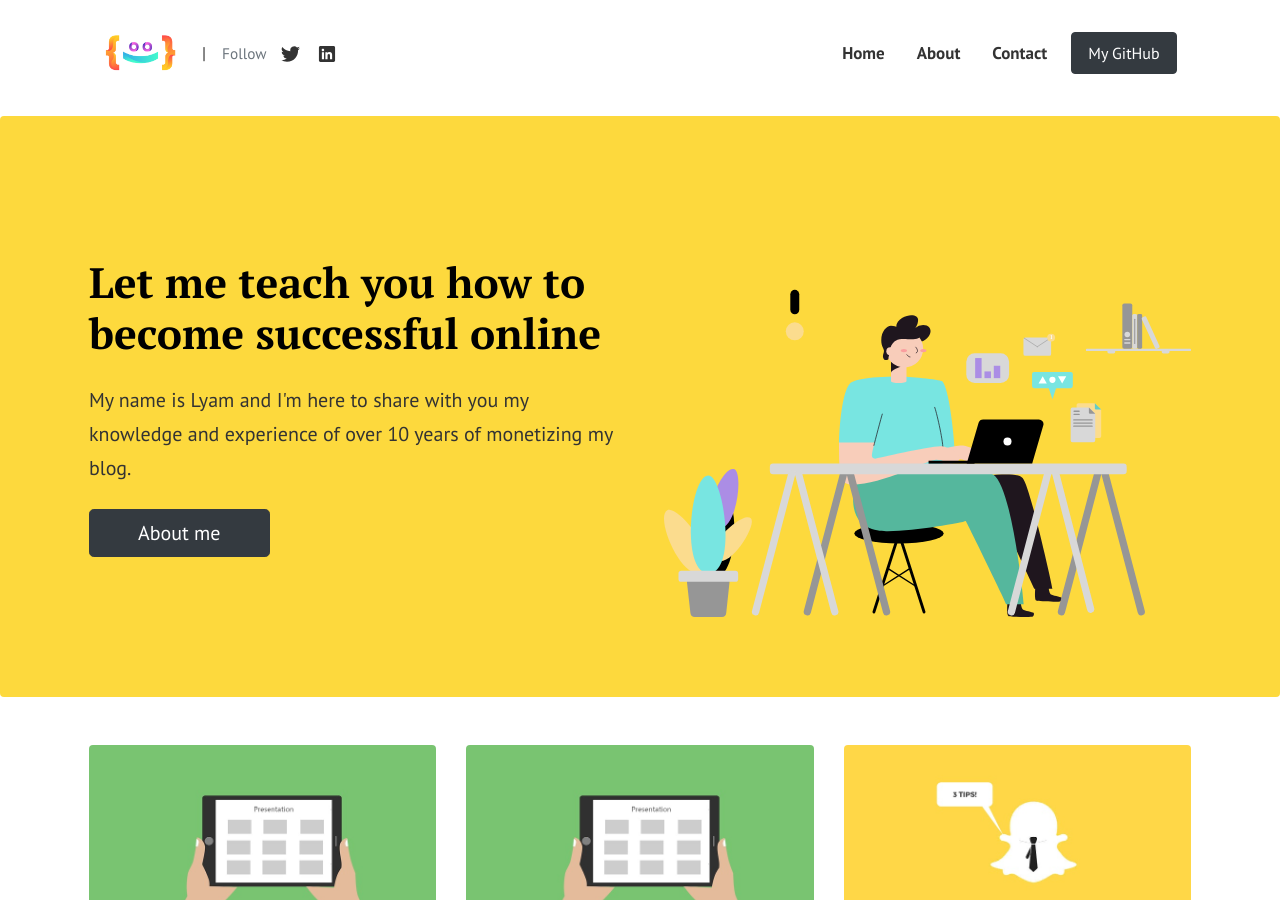
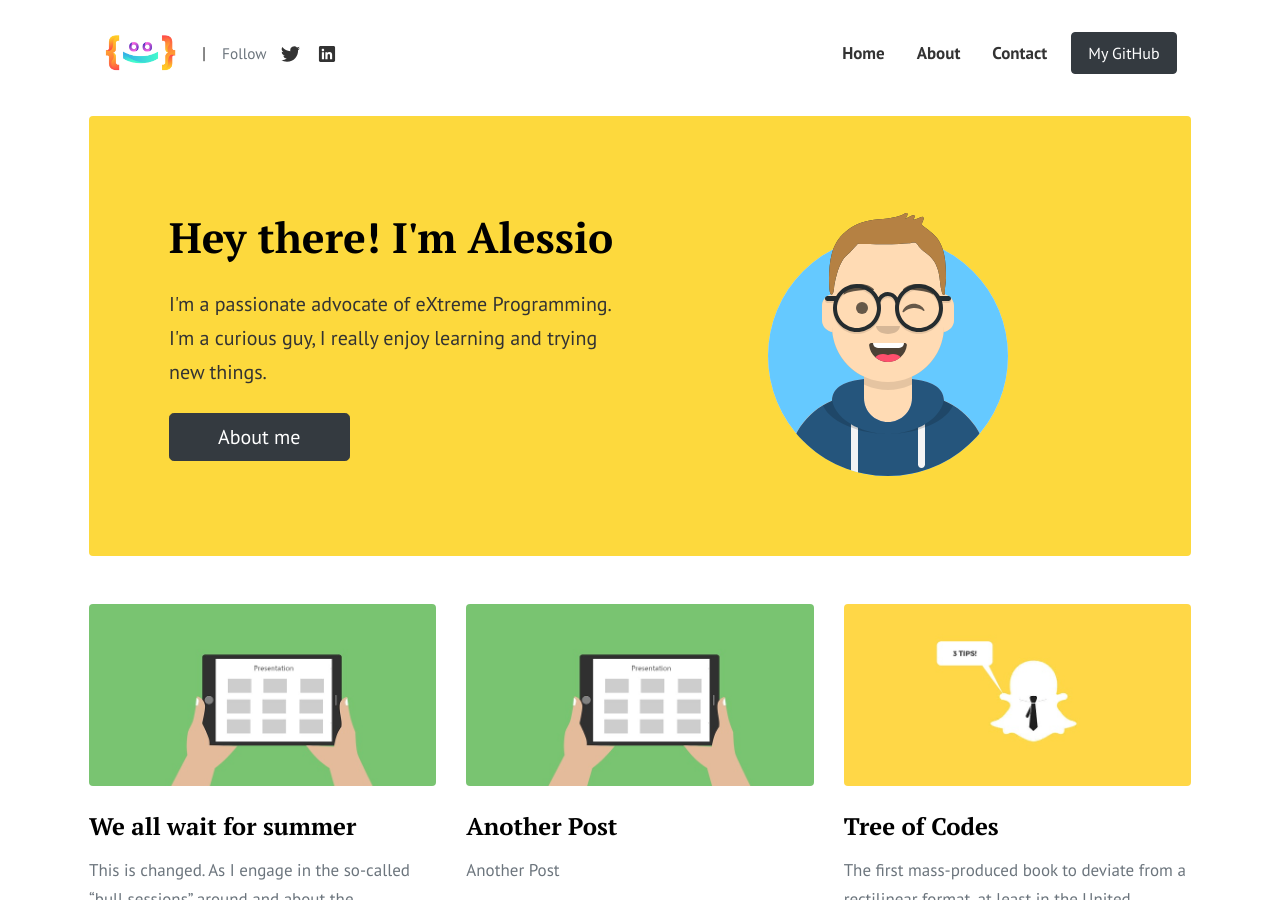
Before and after one commit to AlessioCoser/alessiocoser.github.io, a Jekyll site: the page built from index.html, in a window 1280 px wide and 900 px high. Built offline with Jekyll 4.4.1, drawn with Linux system fonts in a browser that asks for light colours; the list of posts is cut into pages by our own code; comment, search, counter and statistics services are not loaded.

Commit message:
introducing myself

```diff
--- a/_config.yml
+++ b/_config.yml
@@ -30,7 +30,7 @@ authors:
     email: unexistent@ema.il
     web: https://www.alessiocoser.com/
     twitter: https://twitter.com/AlessioCoser
-    description: "An eXtreme Programmer. I strive at continuously improving my knowledge, by studying practices, languages, methodologies and applying what I learn to my everyday work. I strongly believe in teamwork and in the fact that the team should be autonomous and responsible during the whole life-cycle of a product or a service, from its development to its release and to software maintenance."
+    description: "I'm a passionate advocate of eXtreme Programming. I'm a curious guy, I really enjoy learning and trying new things."
 
 # Social
 social:
--- a/_includes/banner.html
+++ b/_includes/banner.html
@@ -26,7 +26,7 @@
           {% endif %}
         </div>
         {% if page.banner.image %}
-          <div class="col-md-6 text-right pl-0 pl-lg-4">
+          <div class="col-md-6 text-center pl-0 pl-lg-4">
             <img class="intro" src="{{site.baseurl}}{{page.banner.image}}">
           </div>
         {% endif %}
--- a/index.html
+++ b/index.html
@@ -3,14 +3,14 @@ title: Home
 layout: default
 background: '/img/bg-index.jpg'
 banner:
-  full: true
+  full: false
   color: "#fdd93d"
   image: /assets/images/intro.svg
   button:
     text: About me
     link: /about
-  title: Let me teach you how to become successful online
-  description: My name is Lyam and I'm here to share with you my knowledge and experience of over 10 years of monetizing my blog.
+  title: Hey there! I'm Alessio
+  description: I'm a passionate advocate of eXtreme Programming. I'm a curious guy, I really enjoy learning and trying new things.
 ---
 
 <!-- Featured
```
Also changed, not shown: assets/images/intro.svg.
